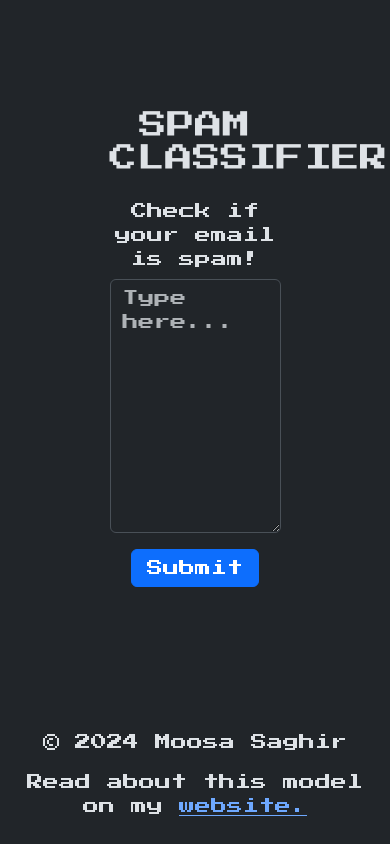
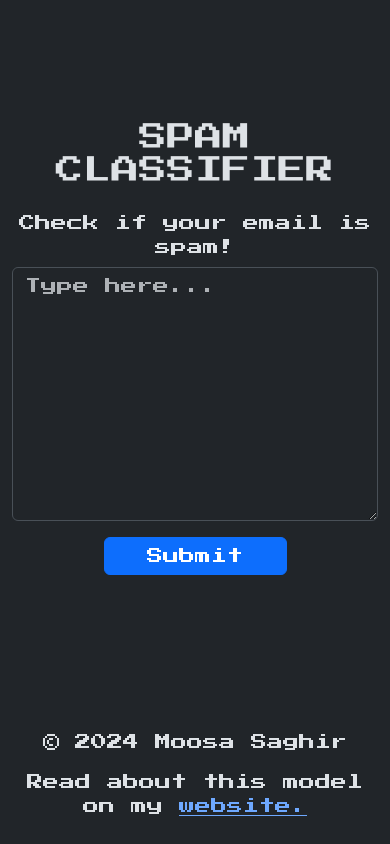
Before and after one commit to cxtraa/spam_classifier_model, a Flask app: page / in a window 390 px wide. Run offline with Flask 3, Linux system fonts and the light colour scheme.

Commit message:
made page responsive, fixed footer link

```diff
--- a/templates/index.html
+++ b/templates/index.html
@@ -13,9 +13,9 @@
                 font-family: "Press Start 2P", system-ui;
             }
             html, body {
-                height: 100vh;
+                min-height: 100vh;
                 margin: 0;
-                overflow: hidden;
+                overflow-x: hidden;
             }
             body {
                 display: flex;
@@ -43,14 +43,14 @@
     </head>
     <body>
         <div class="content">
-            <div class="text-center container w-50">
+            <div class="text-center container w-100">
                 <h1 class="text-center mb-4">SPAM CLASSIFIER</h1>
                 <form class="mb-4" method="POST">
                     <div class="mb-3">
                         <label for="input-email" class="form-label">Check if your email is spam!</label>
                         <textarea name="input-email" id="input-email" class="form-control" placeholder="Type here..." rows="10"></textarea>
                     </div>
-                    <button type="submit" class="btn btn-primary w-75">Submit</button>
+                    <button type="submit" class="btn btn-primary w-50">Submit</button>
                 </form>
 
                 {% if prediction is not none %}
@@ -66,7 +66,7 @@
         </div>
         <footer class="container">
             <p>© 2024 Moosa Saghir</p>
-            <p>Read about this model on my <a href="https://web-production-0105.up.railway.app/">website.</a></p>
+            <p>Read about this model on my <a href="https://cxtraa.github.io">website.</a></p>
         </footer>
 
         <script src="https://cdn.jsdelivr.net/npm/bootstrap@5.3.0-alpha1/dist/js/bootstrap.bundle.min.js"></script>
```
